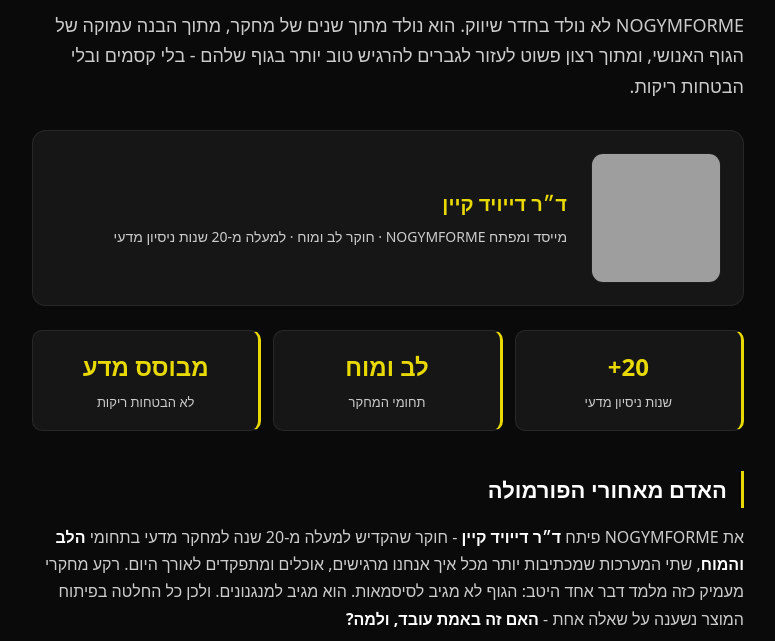
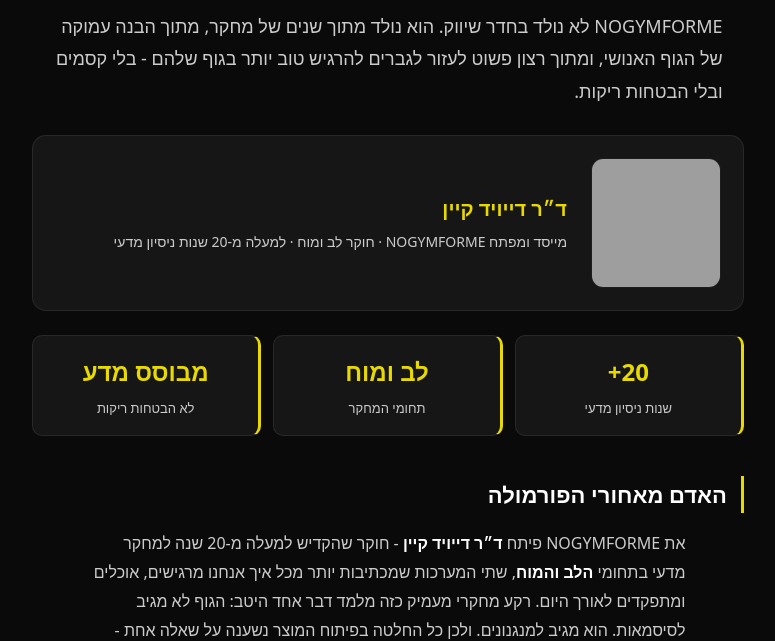
Before and after one commit to davidkain/NoGymForMe, a website: page about.html in a window 1280 px wide. Shown: the part 194-835 px from the top of the page, without its empty margins (252-1027 px from the left). Drawn offline with Linux system fonts and the light colour scheme; grey boxes are pictures that could not be loaded.

Commit message:
style(prose): add reusable .readable-prose class for science + problem copy
Extract the readable dark-mode typography (readable grey, relaxed
line-height, prose max-width, centered, medium weight, space-y-4 for
multi-paragraph blocks) into one .readable-prose class — the static-HTML
equivalent of a shared <ReadableProse> component. Apply it to the
scientific explanations and the 'workday' problem paragraphs on
index.html and about.html.

```diff
--- a/about.html
+++ b/about.html
@@ -93,6 +93,21 @@
     ul { padding-right: 24px; }
     li { margin-bottom: 8px; }
     strong { color: var(--white); }
+
+    /* ── READABLE PROSE ──────────────────────────────────────────
+       Reusable readability layer, shared with index.html. Mirrors:
+       text-gray-300 · leading-relaxed · max-w-prose · mx-auto · font-medium.
+       Sets no font-size so it layers over any context. Keep in sync
+       with the definition in index.html. */
+    .readable-prose {
+      color: var(--grey-light);   /* text-gray-300  → readable light grey */
+      line-height: 1.8;           /* leading-relaxed */
+      max-width: 65ch;            /* max-w-prose */
+      margin-inline: auto;        /* mx-auto (RTL-safe logical property) */
+      font-weight: 500;           /* font-medium */
+    }
+    /* space-y-4: vertical rhythm when the block wraps multiple children */
+    .readable-prose > * + * { margin-top: 1rem; }
 
     /* Founder portrait + intro */
     .founder-card {
@@ -250,7 +265,7 @@
 
     <p class="eyebrow">הסיפור שלנו</p>
     <h1>מדע אמיתי. מתוך אכפתיות אמיתית.</h1>
-    <p class="lead">
+    <p class="lead readable-prose">
       NOGYMFORME לא נולד בחדר שיווק. הוא נולד מתוך שנים של מחקר, מתוך הבנה עמוקה של הגוף האנושי,
       ומתוך רצון פשוט לעזור לגברים להרגיש טוב יותר בגוף שלהם - בלי קסמים ובלי הבטחות ריקות.
     </p>
@@ -270,7 +285,7 @@
     </div>
 
     <h2>האדם מאחורי הפורמולה</h2>
-    <p>
+    <p class="readable-prose">
       את NOGYMFORME פיתח <strong>ד״ר דייויד קיין</strong> - חוקר שהקדיש למעלה מ-20 שנה למחקר מדעי בתחומי
       <strong>הלב והמוח</strong>, שתי המערכות שמכתיבות יותר מכל איך אנחנו מרגישים, אוכלים ומתפקדים לאורך היום.
       רקע מחקרי מעמיק כזה מלמד דבר אחד היטב: הגוף לא מגיב לסיסמאות. הוא מגיב למנגנונים. ולכן כל החלטה
@@ -282,6 +297,7 @@
     </div>
 
     <h2>המדע שמאחורי המותג</h2>
+    <div class="readable-prose">
     <p>
       NOGYMFORME בנוי סביב שילוב של <strong>סיבים תזונתיים מסיסים ורכיבים תומכי מטבוליזם</strong> שנבחרו
       בקפידה, כל אחד בזכות תפקיד ברור ומובן:
@@ -295,6 +311,7 @@
       הפורמולה אינה תחליף לתזונה או לתנועה, ואינה „פתרון פלא". היא כלי יומי חכם שנועד להשתלב בשגרה קיימת
       ולעזור לך להחזיק תהליך - מתוך כבוד לאינטליגנציה שלך ולגוף שלך.
     </p>
+    </div>
 
     <h2>למה דווקא לגברים</h2>
     <p>
```
Also changed, not shown: index.html (+23 -6 lines).
